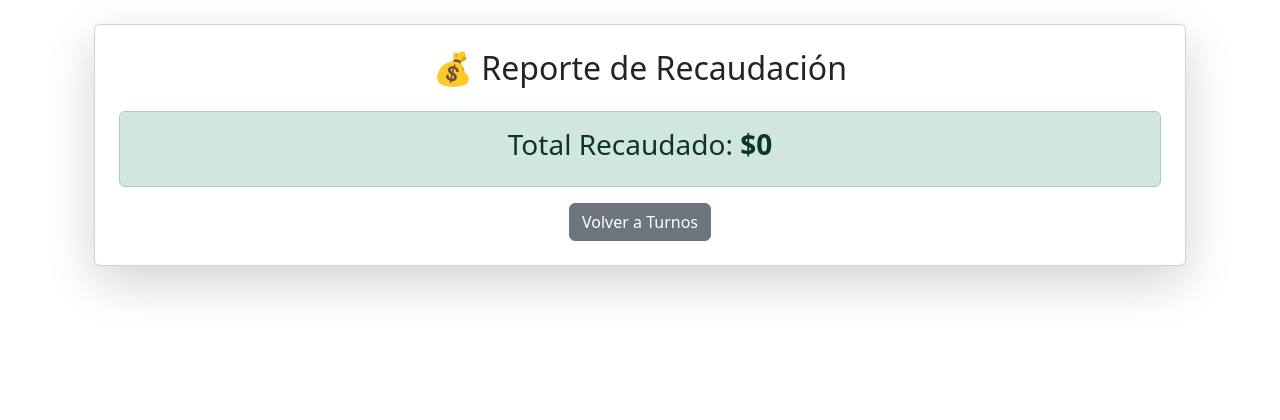
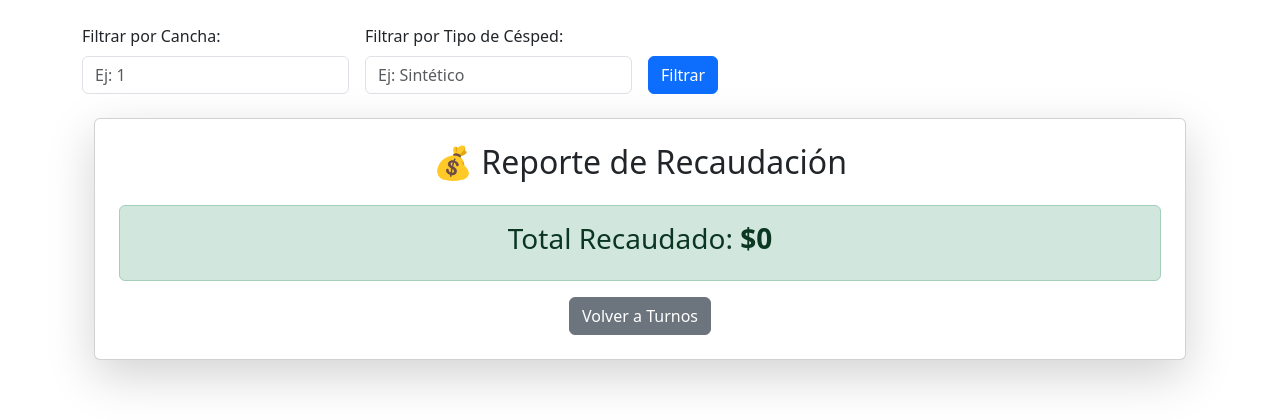
Before and after one commit to dariorodr/Segundo-proyecto, a Flask app: page /reporte/ in a window 1280 px wide. Shown: the part 56-476 px from the top of the page. Run offline with Flask 3, Linux system fonts and the light colour scheme.

Commit message:
"haciendo filtros para recaudacion"

```diff
--- a/app/app.py
+++ b/app/app.py
@@ -270,6 +270,39 @@
 
     return render_template('reporte_rec.html', total_recaudado=total_recaudado)
 
+# Ruta para la recaudación
+@app.route("/reporte")
+def reporte_recaudacion():
+    cancha_id = request.args.get("cancha_id", type=int)
+    tipo_cesped = request.args.get("tipo_cesped", type=str)
+
+    # Consulta base
+    query = (
+        db.session.query(
+            Cancha.NombreCancha.label("NombreCancha"),
+            Cancha.Tipo,
+            func.sum(Precio.Precio).label("total_recaudado")
+        )
+        .join(Precio, Precio.CanchaID == Cancha.CanchaID)
+        .join(Turno, Turno.CanchaID == Cancha.CanchaID)
+        .group_by(Cancha.CanchaID)
+    )
+
+    # Aplicar filtros si el usuario los usa
+    if cancha_id:
+        query = query.filter(Cancha.CanchaID == cancha_id)
+
+    if tipo_cesped:
+        query = query.filter(Cancha.Tipo.ilike(f"%{tipo_cesped}%"))  # Filtra ignorando mayúsculas/minúsculas
+
+    # Ejecutar consulta
+    resultado = query.first()
+
+    # Si hay resultados, extraer el total recaudado; si no, asignar 0
+    total_recaudado = resultado.total_recaudado if resultado else 0
+
+    return render_template("reporte_rec.html", total_recaudado=total_recaudado)
+
 
 if __name__ == '__main__':
     app.run(debug=True)
--- a/app/templates/reporte_rec.html
+++ b/app/templates/reporte_rec.html
@@ -1,6 +1,36 @@
 {% extends "base.html" %}
 
 {% block content %}
+
+<!-- Formulario de filtros -->
+<form method="GET" action="{{ url_for('reporte_recaudacion') }}" class="row g-3">
+    <div class="col-12 col-md-3">
+        <label for="cancha_id" class="form-label">Filtrar por Cancha:</label>
+        <input
+            type="number"
+            name="cancha_id"
+            id="cancha_id"
+            class="form-control"
+            placeholder="Ej: 1"
+            value="{{ request.args.get('cancha_id', '') }}">
+    </div>
+
+    <div class="col-12 col-md-3">
+        <label for="tipo_cesped" class="form-label">Filtrar por Tipo de Césped:</label>
+        <input
+            type="text"
+            name="tipo_cesped"
+            id="tipo_cesped"
+            class="form-control"
+            placeholder="Ej: Sintético"
+            value="{{ request.args.get('tipo_cesped', '') }}">
+    </div>
+
+    <div class="col-12 col-md-3 d-flex align-items-end">
+        <button type="submit" class="btn btn-primary">Filtrar</button>
+    </div>
+</form>
+
 <div class="container mt-4">
     <div class="card shadow-lg p-4">
         <h2 class="text-center mb-4">💰 Reporte de Recaudación</h2>
```
